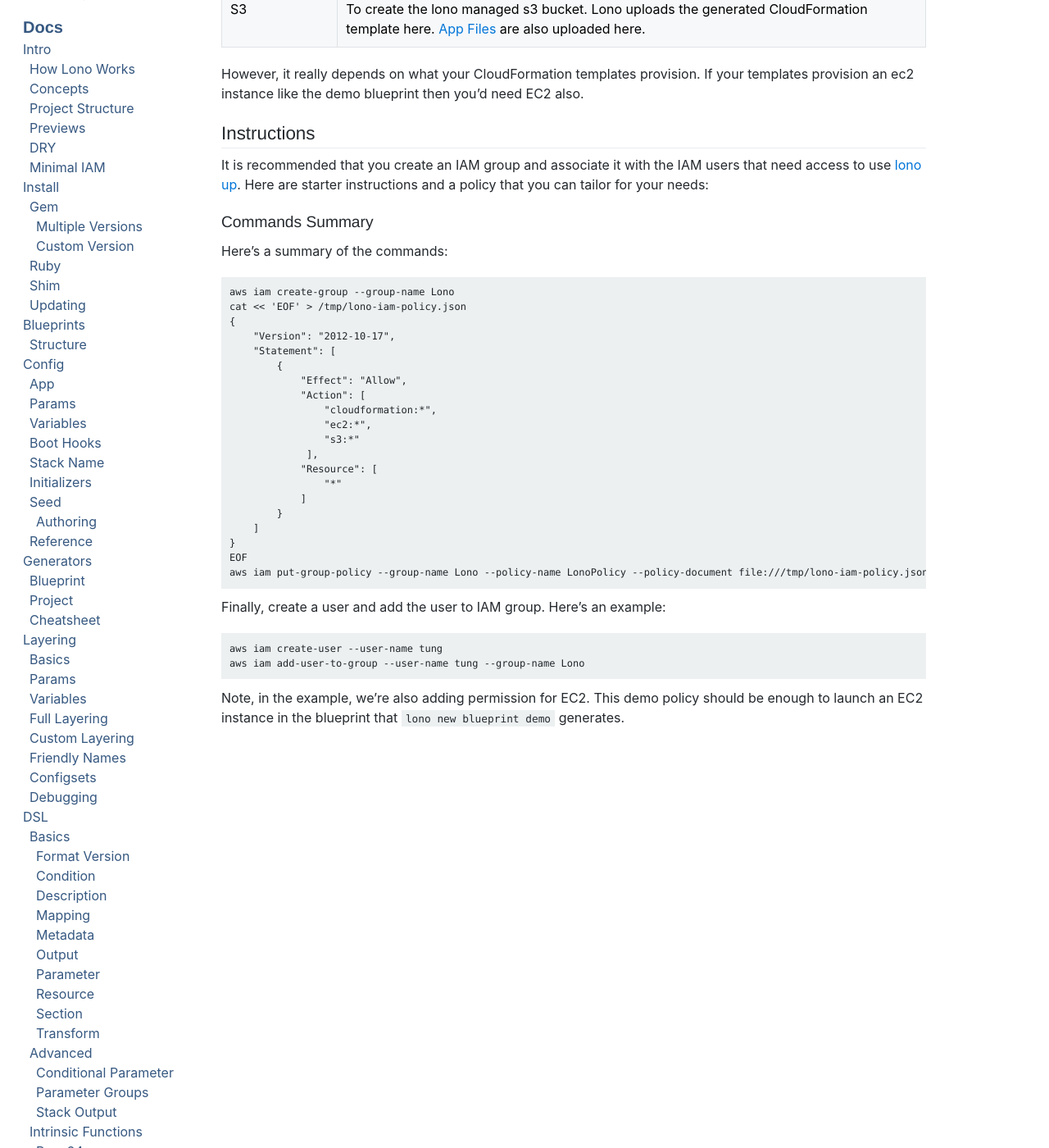
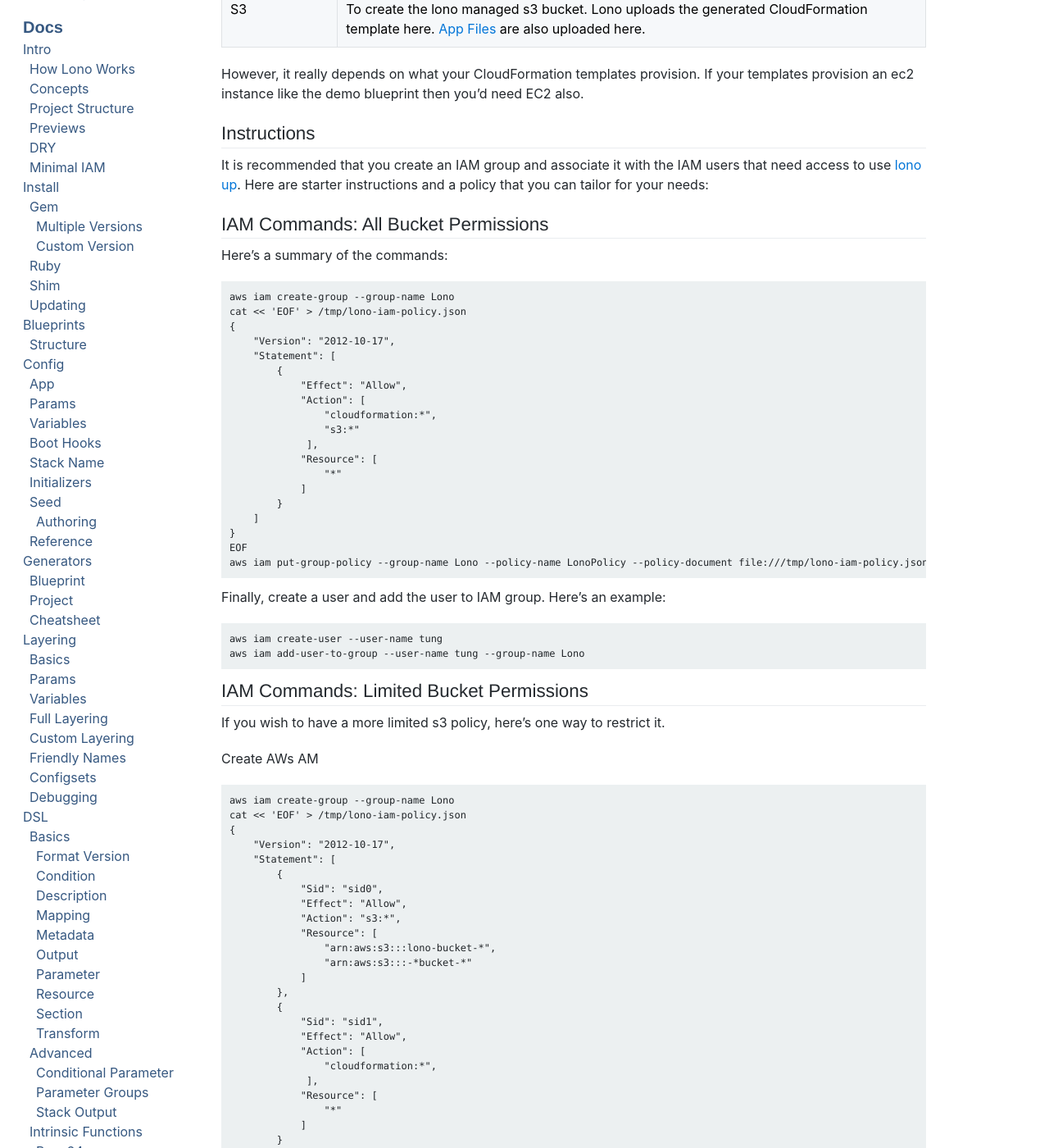
Before and after one commit to boltops-tools/lono-docs, a Jekyll site: the page built from _docs/intro/minimal-iam-policy.md, in a window 1280 px wide and 1400 px high, scrolled down 393 px. Shown: the whole window at 82% size. Built offline with Jekyll 4.4.1, drawn with Linux system fonts in a browser that asks for light colours; cached includes are drawn as plain includes; a script that is not in the unit is left out; some of the changed text lies outside the part shown.

Commit message:
update docs

```diff
--- a/_docs/intro/minimal-iam-policy.md
+++ b/_docs/intro/minimal-iam-policy.md
@@ -18,7 +18,7 @@
 
 It is recommended that you create an IAM group and associate it with the IAM users that need access to use [lono up](/reference/lono-cfn-deploy/).  Here are starter instructions and a policy that you can tailor for your needs:
 
-### Commands Summary
+## IAM Commands: All Bucket Permissions
 
 Here's a summary of the commands:
 
@@ -31,7 +31,6 @@
                 "Effect": "Allow",
                 "Action": [
                     "cloudformation:*",
-                    "ec2:*",
                     "s3:*"
                  ],
                 "Resource": [
@@ -48,4 +47,43 @@
     aws iam create-user --user-name tung
     aws iam add-user-to-group --user-name tung --group-name Lono
 
-Note, in the example, we're also adding permission for EC2. This demo policy should be enough to launch an EC2 instance in the blueprint that `lono new blueprint demo` generates.
+## IAM Commands: Limited Bucket Permissions
+
+If you wish to have a more limited s3 policy, here's one way to restrict it.
+
+Create AWs AM
+
+    aws iam create-group --group-name Lono
+    cat << 'EOF' > /tmp/lono-iam-policy.json
+    {
+        "Version": "2012-10-17",
+        "Statement": [
+            {
+                "Sid": "sid0",
+                "Effect": "Allow",
+                "Action": "s3:*",
+                "Resource": [
+                    "arn:aws:s3:::lono-bucket-*",
+                    "arn:aws:s3:::-*bucket-*"
+                ]
+            },
+            {
+                "Sid": "sid1",
+                "Effect": "Allow",
+                "Action": [
+                    "cloudformation:*",
+                 ],
+                "Resource": [
+                    "*"
+                ]
+            }
+        ]
+    }
+    EOF
+    aws iam put-group-policy --group-name Lono --policy-name LonoPolicy --policy-document file:///tmp/lono-iam-policy.json
+
+Add user to group
+
+    aws iam add-user-to-group --group-name Lono --user-name tung
+
+Note, the policy allows `*-bucket-*` and is somewhat redundant to allow the Getting Started Guide to work.
```
Also changed, not shown: _docs/install/gem.md (+1 -1 lines), _docs/learn/review-project.md (+1 -1 lines).
